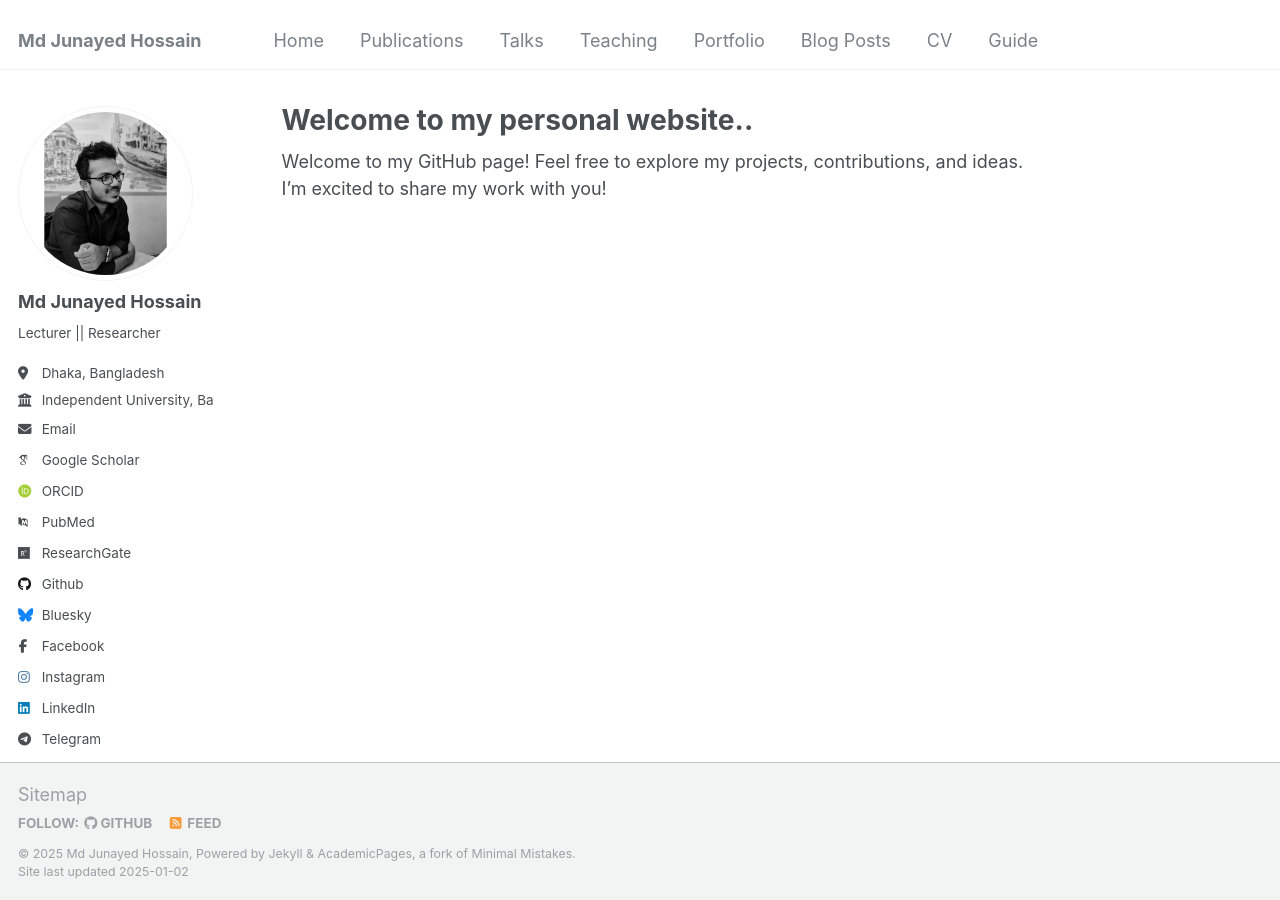
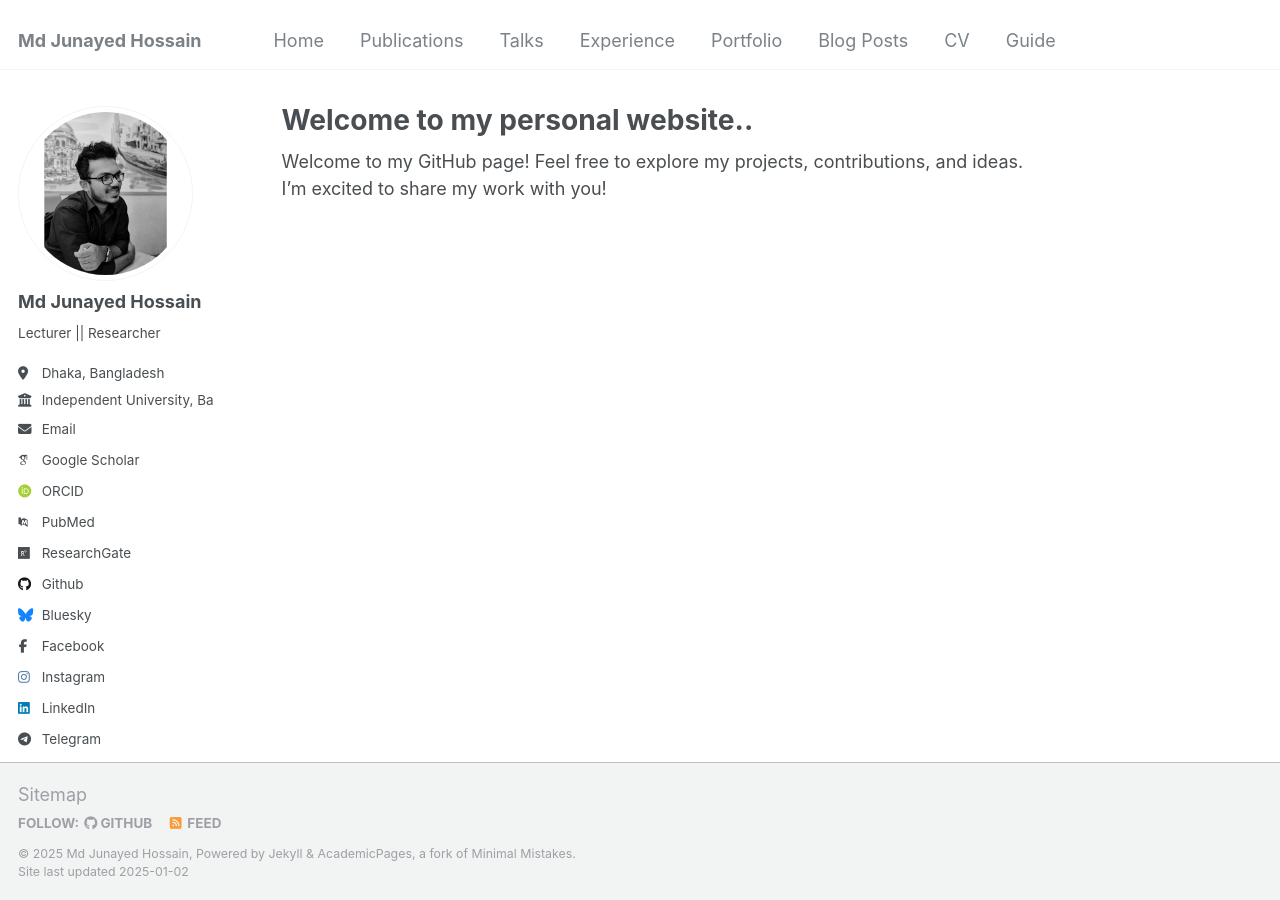
Before and after one commit to i-am-junayed/i-am-junayed.github.io, a Jekyll site: the page built from _pages/about.md, in a window 1280 px wide. Built offline with Jekyll 4.4.1, drawn with Linux system fonts in a browser that asks for light colours; some web fonts are replaced.

Commit message:
Update navigation.yml

```diff
--- a/_data/navigation.yml
+++ b/_data/navigation.yml
@@ -14,8 +14,8 @@ main:
   - title: "Talks"
     url: /talks/
 
-  - title: "Teaching"
-    url: /teaching/
+  - title: "Experience"
+    url: /experience/
 
   - title: "Portfolio"
     url: /portfolio/
```
